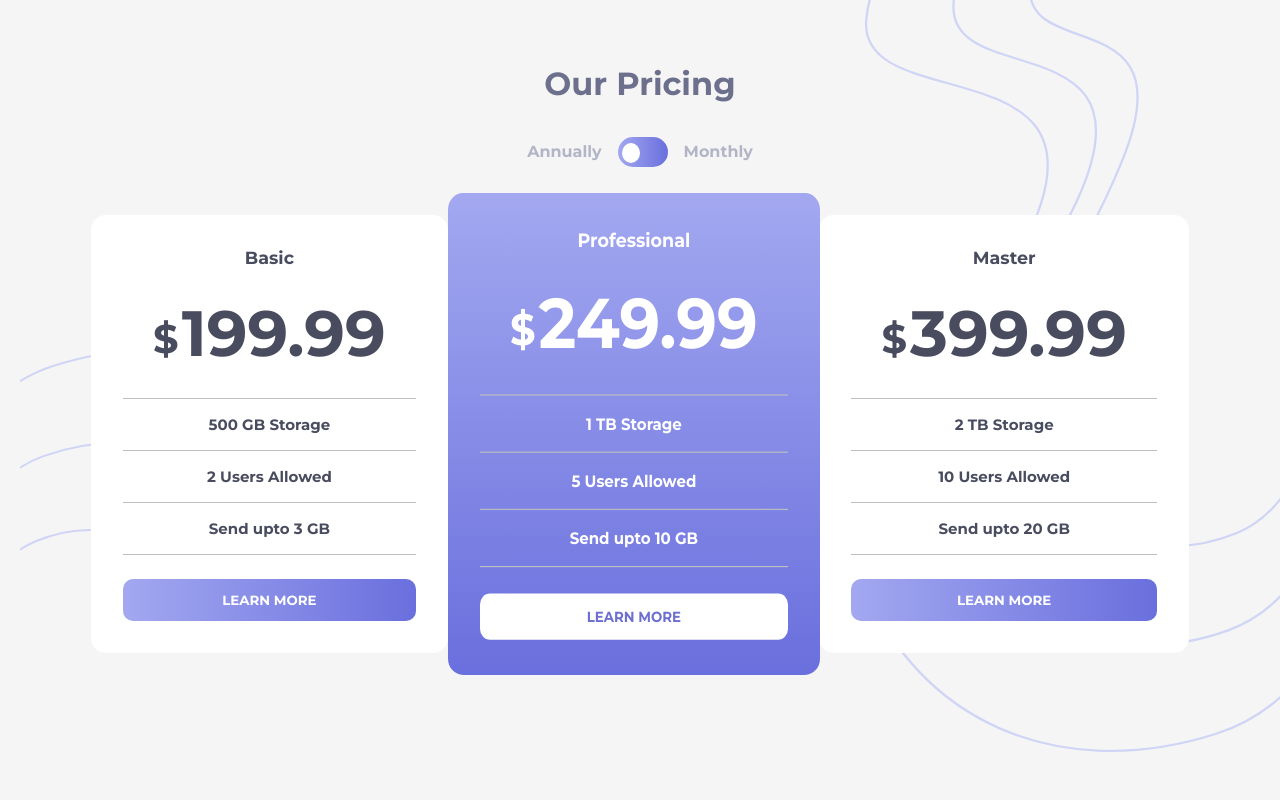
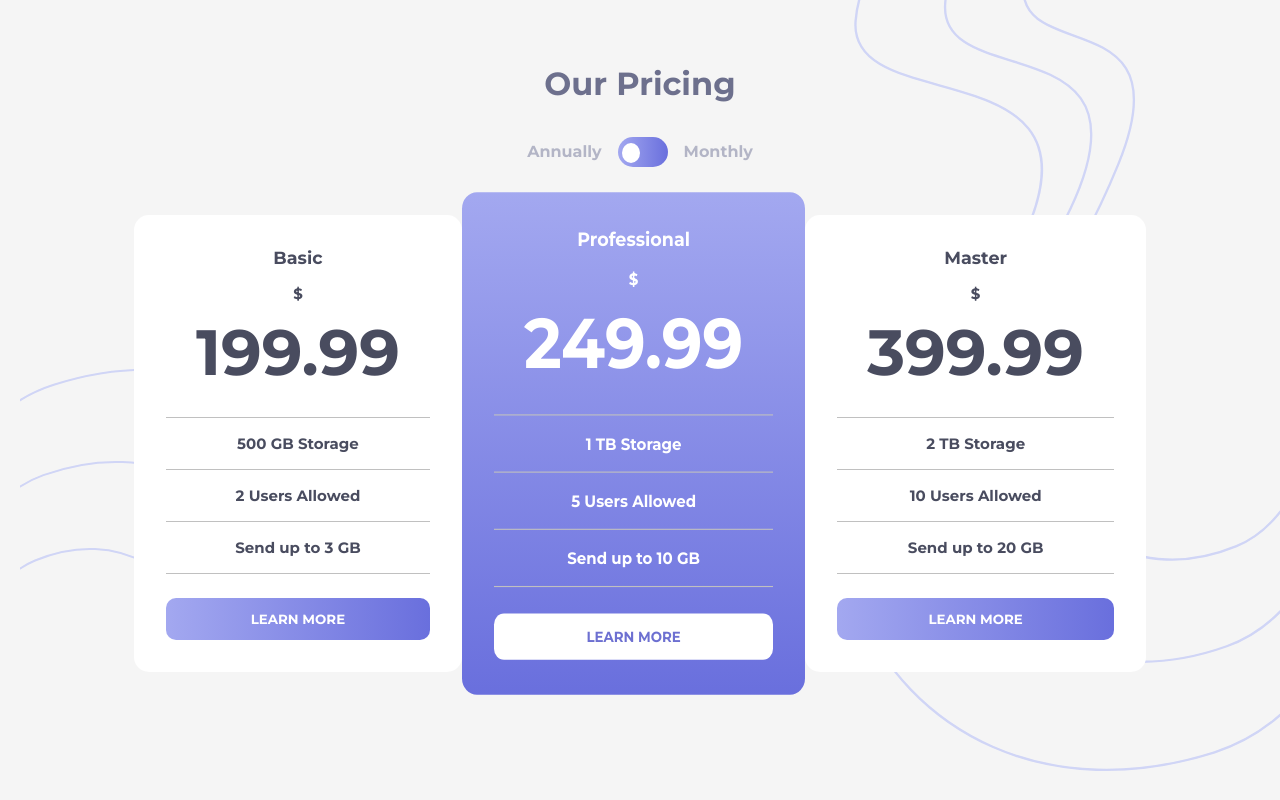
Before and after one commit to Suvamsa1609/css_pricing, a plain HTML site: page index.html in a window 1280 px wide. Drawn offline with Linux system fonts and the light colour scheme.

Commit message:
changed anually page with content in center

```diff
--- a/index.html
+++ b/index.html
@@ -6,16 +6,17 @@
     <title>Pricing Project</title>
     <link href="https://fonts.googleapis.com/css2?family=Montserrat:wght@400;700;900&display=swap" rel="stylesheet">
     <link rel="stylesheet" href="style.css">
-    <link rel="icon" type="image/png" sizes="32x32" href="./images/favicon.png"/>
+    <link rel="icon" type="image/png" sizes="32x32" href="./images/favicon.png" />
 </head>
 <body>
+    <div class="main">
         <h1 class="heading">Our Pricing</h1>
         <div class="btn">
             <span>Annually</span>
             <form action="monthly.html">
                 <button type="submit" class="toggle">
                     <label class="switch">
-                    <input type="checkbox"/>
+                        <input type="checkbox" name="toggle-button"/>
                         <span class="slider"></span>
                     </label>
                 </button>
@@ -23,29 +24,41 @@
             <span>Monthly</span>
         </div>
         <div class="container">
-        <div class="card">
+            <div class="card bd1">
                 <h3>Basic</h3>
-            <p class="price"><span>&dollar;</span>199.99</p>
+                <div class="dollar">
+                    <span>&dollar;</span>
+                    <p class="price">199.99</p>
+                </div>
+                <!-- <p class="price"><span>&dollar;</span>199.99</p> -->
                 <p class="line">500 GB Storage</p>
                 <p class="line">2 Users Allowed</p>
-            <p class="line b">Send upto 3 GB</p>
+                <p class="line b">Send up to 3 GB</p>
                 <button>LEARN MORE</button>
             </div>
             <div class="card professional">
                 <h3>Professional</h3>
-            <p class="price"><span>&dollar;</span>249.99</p>
+                <div class="dollar">
+                    <span>&dollar;</span>
+                    <p class="price">249.99</p>
+                </div>
                 <p class="line">1 TB Storage</p>
                 <p class="line">5 Users Allowed</p>
-            <p class="line b">Send upto 10 GB</p>
+                <p class="line b">Send up to 10 GB</p>
                 <button>LEARN MORE</button>
             </div>
-        <div class="card">
+            <div class="card bd2">
                 <h3>Master</h3>
-            <p class="price"><span>&dollar;</span>399.99</p>
+                <div class="dollar">
+                    <span>&dollar;</span>
+                    <p class="price">399.99</p>
+                </div>
+                <!-- <p class="price"><span>&dollar;</span>399.99</p> -->
                 <p class="line">2 TB Storage</p>
                 <p class="line">10 Users Allowed</p>
-            <p class="line b">Send upto 20 GB</p>
+                <p class="line b">Send up to 20 GB</p>
                 <button>LEARN MORE</button>
+            </div>
         </div>
     </div>
 </body>
```
Lines whose indentation alone changed are shown as unchanged.
